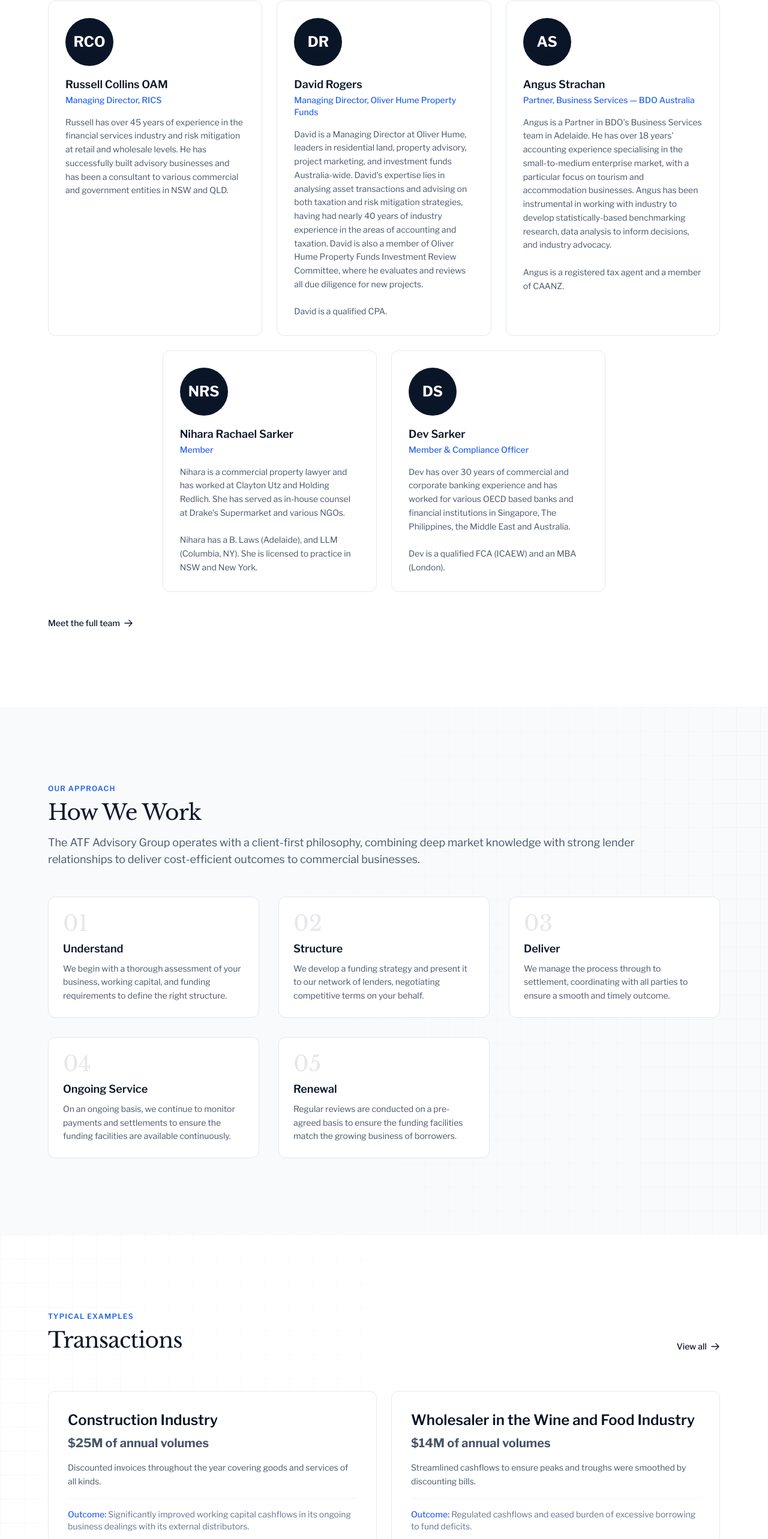
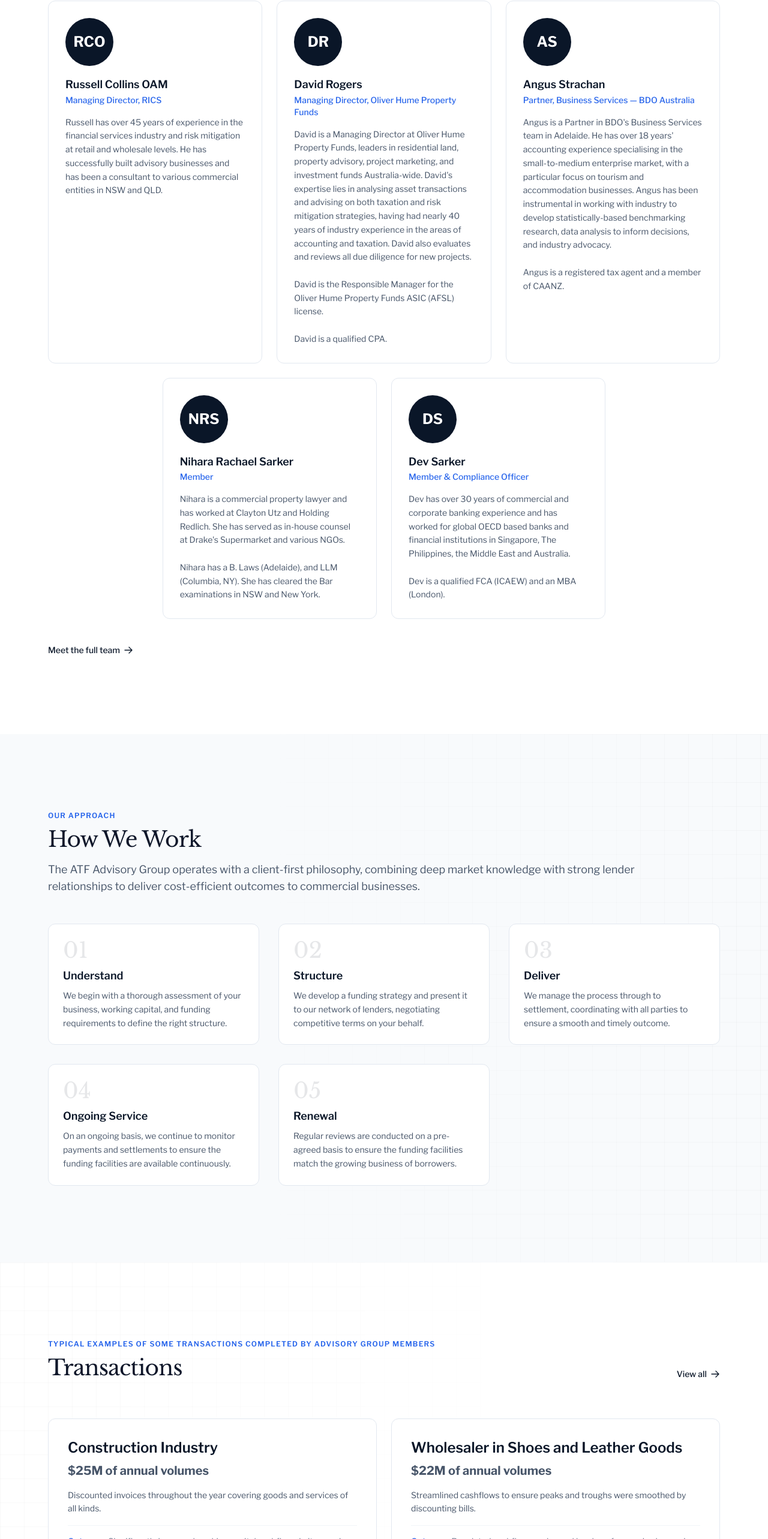
Before and after one commit to pzykedelika/austradefin, a Next.js app: page / in a window 1280 px wide. Shown: the part 1586-4152 px from the top of the page at 60% size. Built offline with nearby package versions, Linux system fonts and the light colour scheme; no server answers.

Commit message:
Update homepage eyebrow, transaction and bio content
Co-Authored-By: Claude Opus 4.8 <noreply@anthropic.com>

```diff
--- a/app/(marketing)/page.tsx
+++ b/app/(marketing)/page.tsx
@@ -235,8 +235,8 @@ export default function HomePage() {
         <div className="container-main relative">
           <MotionInView className="flex flex-col sm:flex-row sm:items-end sm:justify-between gap-4 mb-12 sm:mb-16">
             <div className="max-w-xl">
-              <p className="text-xs font-semibold uppercase tracking-widest text-blue-600 mb-3">
-                Typical Examples
+              <p className="text-xs font-semibold uppercase tracking-widest text-blue-600 mb-3 whitespace-nowrap">
+                Typical Examples of some transactions completed by Advisory Group members
               </p>
               <h2 className="text-3xl sm:text-4xl font-serif tracking-tight">
                 Transactions
--- a/data/caseStudies.ts
+++ b/data/caseStudies.ts
@@ -21,11 +21,11 @@ export const caseStudies: CaseStudy[] = [
   },
   {
     id: "acquisition-finance",
-    title: "Wholesaler in the Wine and Food Industry",
+    title: "Wholesaler in Shoes and Leather Goods",
     sector: "Corporate Finance",
     summary:
       "Streamlined cashflows to ensure peaks and troughs were smoothed by discounting bills.",
-    amount: "$14M of annual volumes",
+    amount: "$22M of annual volumes",
     outcome: "Regulated cashflows and eased burden of excessive borrowing to fund deficits.",
     tags: ["Acquisition", "Private Equity", "Structured"],
   },
--- a/data/team.ts
+++ b/data/team.ts
@@ -8,12 +8,12 @@ export const teamMembers: TeamMember[] = [
   {
     name: "Russell Collins OAM",
     role: "Managing Director, RICS",
-    bio: "Russell has over 45 years of experience in the financial services industry and risk mitigation at retail and wholesale levels. He has successfully built advisory businesses and has been a consultant to various commercial and government entities in NSW and QLD.",
+    bio: "Russell has over 45 years of experience in the financial services industry and risk mitigation at retail and wholesale levels. He has successfully built advisory businesses and has been a consultant to various commercial entities in NSW and QLD.",
   },
   {
     name: "David Rogers",
     role: "Managing Director, Oliver Hume Property Funds",
-    bio: "David is a Managing Director at Oliver Hume, leaders in residential land, property advisory, project marketing, and investment funds Australia-wide. David's expertise lies in analysing asset transactions and advising on both taxation and risk mitigation strategies, having had nearly 40 years of industry experience in the areas of accounting and taxation. David is also a member of Oliver Hume Property Funds Investment Review Committee, where he evaluates and reviews all due diligence for new projects.\n \nDavid is a qualified CPA.",
+    bio: "David is a Managing Director at Oliver Hume Property Funds, leaders in residential land, property advisory, project marketing, and investment funds Australia-wide. David's expertise lies in analysing asset transactions and advising on both taxation and risk mitigation strategies, having had nearly 40 years of industry experience in the areas of accounting and taxation. David also evaluates and reviews all due diligence for new projects.\n \nDavid is the Responsible Manager for the Oliver Hume Property Funds ASIC (AFSL) license.\n  \nDavid is a qualified CPA.",
   },
   {
     name: "Angus Strachan",
@@ -23,11 +23,11 @@ export const teamMembers: TeamMember[] = [
   {
     name: "Nihara Rachael Sarker",
     role: "Member",
-    bio: "Nihara is a commercial property lawyer and has worked at Clayton Utz and Holding Redlich. She has served as in-house counsel at Drake's Supermarket and various NGOs.\n \nNihara has a B. Laws (Adelaide), and LLM (Columbia, NY). She is licensed to practice in NSW and New York.",
+    bio: "Nihara is a commercial property lawyer and has worked at Clayton Utz and Holding Redlich. She has served as in-house counsel at Drake's Supermarket and various NGOs.\n \nNihara has a B. Laws (Adelaide), and LLM (Columbia, NY). She has cleared the Bar examinations in NSW and New York.",
   },
   {
     name: "Dev Sarker",
     role: "Member & Compliance Officer",
-    bio: "Dev has over 30 years of commercial and corporate banking experience and has worked for various OECD based banks and financial institutions in Singapore, The Philippines, the Middle East and Australia.\n \nDev is a qualified FCA (ICAEW) and an MBA (London).",
+    bio: "Dev has over 30 years of commercial and corporate banking experience and has worked for global OECD based banks and financial institutions in Singapore, The Philippines, the Middle East and Australia.\n \nDev is a qualified FCA (ICAEW) and an MBA (London).",
   },
 ];
```
